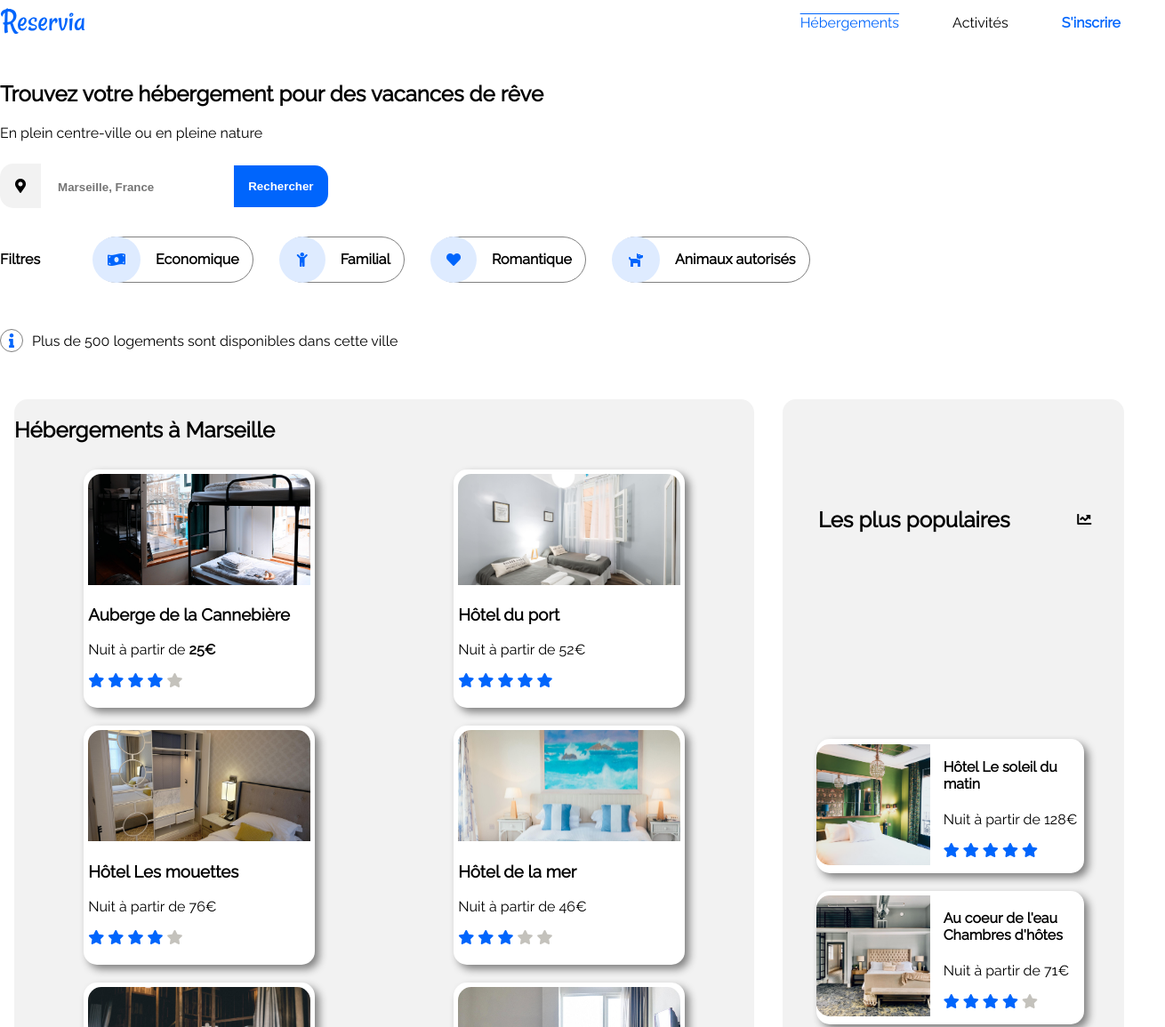
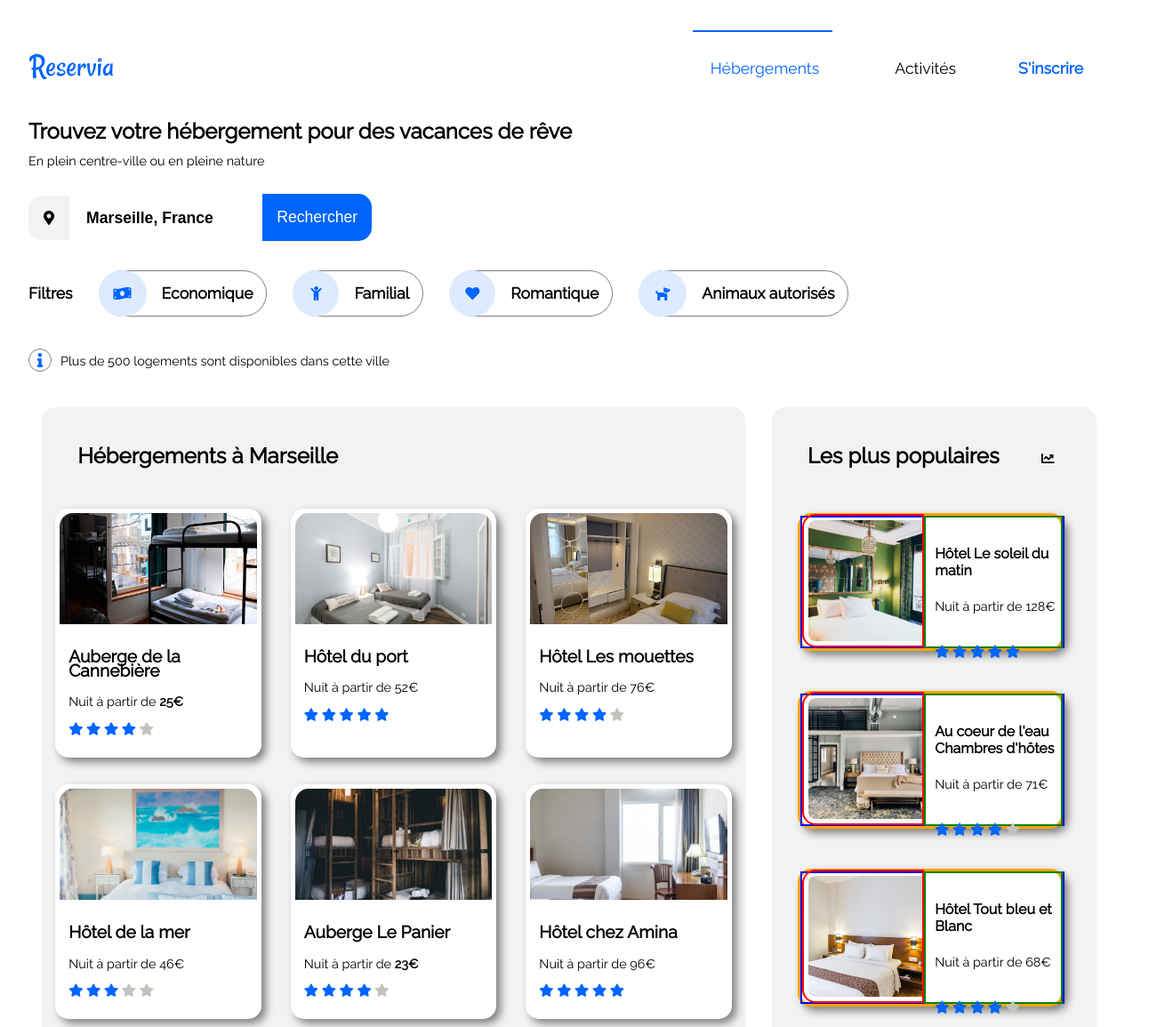
Before and after one commit to EmilieGDU/EmilieGendreau_2_02022021, a plain HTML site: page index.html in a window 1280 px wide. Shown: the top 1155 px of the page at 89% size, 1310 px wide, since content can reach past the window. Drawn offline with Linux system fonts and the light colour scheme.

Commit message:
CSS : Amélioration de la mise en page du <header> et du Bloc 1 (Recherche)

```diff
--- a/css/style.css
+++ b/css/style.css
@@ -8,8 +8,21 @@
 
 body {
     font-family: "Raleway", sans-serif;
-    margin: 0px;
-    padding: 0px;
+    width: 95%;
+    margin: auto;
+}
+
+h1, h2 {
+    font-size: 1.5rem;
+    font-weight: bold;
+}
+
+h3 {
+    font-size: 1.2rem;
+}
+
+p {
+    font-size: 0.9rem;
 }
 
 
@@ -65,22 +78,26 @@ a:hover {
     display: flex;
     justify-content: space-between;
     align-items: center;
+    margin-top: 50px;
 }
 
 #header ul {
     display: flex;
 }
 
-#header a {
-    margin-left: 40px;
+#header li {
+    margin-left: 70px;
+    font-size: 1.1rem;
 }
 
-#header a:last-child {
-    margin-right: 20px;
+#header li:last-child {
+    margin-right: 30px;
 }
 
 .accomodations {
-    text-decoration: overline;
+    /* text-decoration: overline; */
+    border-top: 2px solid #0065FC;
+    padding: 30px 15px 0px 20px;
 }
 
 /* ============================ */
@@ -92,11 +109,19 @@ a:hover {
 /* ---------------------------- */
 
 #search {
-    margin-top: 40px;
+    margin-top: 30px;
+}
+
+header h1 {
+    margin-bottom: 10px;
+}
+
+header p {
+    margin-top: 5px;
 }
 
 form {
-    margin-top: 25px;
+    margin-top: 30px;
 }
 
 #form {
@@ -114,9 +139,15 @@ form {
 #form input {
     display: inline-block;
     padding: 15px ;
+    color: black;
     font-weight: bold;
+    border: none;
+}
+
+input::placeholder {
     color: black;
-    border: none;
+    opacity: 1;
+    font-size: 1.1rem;
 }
 
 #form button {
@@ -124,7 +155,7 @@ form {
     padding: 16px;
     background-color:#0065FC;
     color: #FFFFFF;
-    font-weight: bold;
+    font-size: 1.1rem;
     border: none;
     border-radius: 0px 15px 15px 0px;
     position: relative;
@@ -138,15 +169,19 @@ form {
 
 #filters {
     display: flex;
+    align-items: baseline;
     flex-wrap: wrap;
     margin-top: 32px;
-    margin-bottom: 40px;
+    margin-bottom: 35px;
+}
+
+#filters p {
+    font-size: 1.1rem;
 }
 
 .filters {
     display: flex;
     flex-wrap: wrap;
-    margin-left: 30px;
 }
 
 .filter {
@@ -185,9 +220,10 @@ form {
     cursor: pointer;
 }
 
+
 .info {
     display: flex;
-    align-items: center;
+    align-items: baseline;
 }
 
 .info i {
@@ -197,7 +233,8 @@ form {
 }
 
 .info p {
-    margin-left: 10px;
+    margin: 0px 0px 0px 10px;
+    padding: 0px;
 }
 
 /* ---------------------------- */
@@ -215,7 +252,10 @@ form {
     border-radius: 15px;
     display: flex;
     flex-direction: column;
-    justify-content: space-around;
+}
+
+header h2 {
+    padding: 20px 0px 10px 40px;
 }
 
 #accomodations article.container {
@@ -226,16 +266,17 @@ div.city_accomodations {
     width: 100%;
     display: flex;
     flex-flow: row wrap;
-    justify-content: space-around;
+    justify-content: space-between;
+    align-items: space-between;
 }
 
 div.accomodation_card {
-    margin: 10px;
+    margin: 15px;
     padding: 5px;
     background-color: #FFFFFF;
     border-radius: 15px;
     box-shadow: 5px 5px 10px gray;
-    width: 30%;
+    width: 28%;
 }
 
 div.accomodation_card article {
@@ -250,48 +291,77 @@ div.accomodation_card img {
     border-radius: 15px 15px 0px 0px;
 }
 
+div.description_bottom {
+    margin: 0px;
+    padding: 5px 0px 5px 10px;
+    line-height: 1rem;
+}
+
+footer p {
+    padding: 20px 0px 30px 40px;
+}
 
 #accomodations aside {
     width: 30%;
 }
 
 aside header {
-    width: 80%;
+    width: 98%;
+    margin-bottom: 20px;
     display: flex;
     justify-content: space-between;
-    align-items: center;
-    margin-left: 40px;
+    align-items: baseline;
+}
+
+p.trend {
+    padding-right: 40px;
 }
 
 div.popular_accomodations {
     width: 98%;
     display: flex;
     flex-direction: column;
-    justify-content: space-around;
+    justify-content: space-between;
     align-items: center;
 }
 
 div.popular_card {
-    margin: 10px;
+    border: 3px solid orange;
+    margin: 0px 10px 45px 10px;
     background-color: #FFFFFF;
     border-radius: 15px;
     box-shadow: 5px 5px 10px gray;
-    width: 80%;
+    width: 82%;
 }
 
 div.popular_card article {
+    border: 2px solid blue;
     width: 100%;
+    height: 145px;
+    margin: 0px;
     display: flex;
     align-items: center;
-    flex-wrap: nowrap;
 }
 
 div.popular_card img {
+    border: 2px solid red;
     width: 128px;
     height: 136px;
+    margin: 0px;
+    padding: 5px 0px 5px 5px;
     object-fit: cover;
     border-radius: 15px 0px 0px 15px;
-    margin-right: 15px;
+}
+
+div.description_aside {
+    border: 2px solid green;
+    height: 130px;
+    margin: 0px;
+    padding: 10px 0px 5px 10px;
+}
+
+p.rating {
+    padding-top: 20px;
 }
 
 
@@ -308,6 +378,7 @@ div.popular_card img {
 .activities {
     display: flex;
     justify-content: space-around;
+    flex-wrap: wrap;
 }
 
 div[class*="column"] {
--- a/index.html
+++ b/index.html
@@ -112,6 +112,7 @@
 							<a href="#">
 								<article>
 									<div><img src="images/hebergements/2_large/1_H_Cannebiere.jpg" alt="Auberge de la Cannebière - Photo de la chambre" /></div>
+									<div class="description_bottom">
 										<h3>Auberge de la Cannebière</h3>
 										<p>Nuit à partir de <strong>25€</strong></p>
 										<p>
@@ -121,6 +122,7 @@
 											<i class="fas fa-star"></i>
 											<i class="fas fa-star gray"></i>
 										</p>
+									</div>
 								</article>
 							</a>
 						</div>
@@ -129,6 +131,7 @@
 							<a href="#">
 								<article>
 									<div><img src="images/hebergements/2_large/2_H_Port.jpg" alt="Hôtel du port - Photo de la chambre" /></div>
+									<div class="description_bottom">
 										<h3>Hôtel du port</h3>
 										<p>Nuit à partir de 52€</p>
 										<p>
@@ -138,6 +141,7 @@
 											<i class="fas fa-star"></i>
 											<i class="fas fa-star"></i>
 										</p>
+									</div>
 								</article>
 							</a>
 						</div>
@@ -146,6 +150,7 @@
 							<a href="#">
 								<article>
 									<div><img src="images/hebergements/2_large/3_H_Mouettes.jpg" alt="Hôtel Les mouettes - Photo de la chambre" /></div>
+									<div class="description_bottom">
 										<h3>Hôtel Les mouettes</h3>
 										<p>Nuit à partir de 76€</p>
 										<p>
@@ -155,6 +160,7 @@
 											<i class="fas fa-star"></i>
 											<i class="fas fa-star gray"></i>
 										</p>
+									</div>
 								</article>
 							</a>
 						</div>
@@ -163,6 +169,7 @@
 							<a href="#">
 								<article>
 									<div><img src="images/hebergements/2_large/4_H_Mer.jpg" alt="Hôtel de la mer - Photo de la chambre" /></div>
+									<div class="description_bottom">
 										<h3>Hôtel de la mer</h3>
 										<p>Nuit à partir de 46€</p>
 										<p>
@@ -172,6 +179,7 @@
 											<i class="fas fa-star gray"></i>
 											<i class="fas fa-star gray"></i>
 										</p>
+									</div>
 								</article>
 							</a>
 						</div>
@@ -180,6 +188,7 @@
 							<a href="#">
 								<article>
 									<div><img src="images/hebergements/2_large/5_H_Panier.jpg" alt="Auberge Le Panier - Photo de la chambre" /></div>
+									<div class="description_bottom">
 										<h3>Auberge Le Panier</h3>
 										<p>Nuit à partir de <strong>23€</strong></p>
 										<p>
@@ -189,6 +198,7 @@
 											<i class="fas fa-star"></i>
 											<i class="fas fa-star gray"></i>
 										</p>
+									</div>
 								</article>
 							</a>
 						</div>
@@ -197,6 +207,7 @@
 							<a href="#">
 								<article>
 									<div><img src="images/hebergements/2_large/6_H_Amina.jpg" alt="Hôtel chez Amina - Photo de la chambre" /></div>
+									<div class="description_bottom">
 										<h3>Hôtel chez Amina</h3>
 										<p>Nuit à partir de 96€</p>
 										<p>
@@ -206,6 +217,7 @@
 											<i class="fas fa-star"></i>
 											<i class="fas fa-star"></i>
 										</p>
+									</div>
 								</article>
 							</a>
 						</div>
@@ -222,7 +234,7 @@
                 <aside class="container">
                     <header>
                         <h2>Les plus populaires</h2>
-						<p><i class="fas fa-chart-line black"></i></p>
+						<p class="trend"><i class="fas fa-chart-line black"></i></p>
                     </header>
 
                     <div class="popular_accomodations">
@@ -232,10 +244,10 @@
 									<div>
 										<img src="images/hebergements/2_large/7_H_Soleil_Matin.jpg" alt="Hôtel Le soleil du matin - Photo de la chambre" />
 									</div>
-									<div>
+									<div class="description_aside">
 										<h4>Hôtel Le soleil du matin</h4>
 										<p>Nuit à partir de 128€</p>
-										<p>
+										<p class="rating">
 											<i class="fas fa-star"></i>
 											<i class="fas fa-star"></i>
 											<i class="fas fa-star"></i>
@@ -253,10 +265,10 @@
 									<div>
 										<img src="images/hebergements/2_large/8_H_Coeur_Eau.jpg" alt="Au coeur de l'eau Chambres d'hôtes - Photo de la chambre" />
 									</div>
-									<div>
+									<div class="description_aside">
 										<h4>Au coeur de l'eau Chambres d'hôtes</h4>
 										<p>Nuit à partir de 71€</p>
-										<p>
+										<p class="rating">
 											<i class="fas fa-star"></i>
 											<i class="fas fa-star"></i>
 											<i class="fas fa-star"></i>
@@ -274,10 +286,10 @@
 									<div>
 										<img src="images/hebergements/2_large/9_H_Bleu_Blanc.jpg" alt="Hôtel Tout bleu et Blanc - Photo de la chambre" />
 									</div>
-									<div>
+									<div class="description_aside">
 										<h4>Hôtel Tout bleu et Blanc</h4>
 										<p>Nuit à partir de 68€</p>
-										<p>
+										<p class="rating">
 											<i class="fas fa-star"></i>
 											<i class="fas fa-star"></i>
 											<i class="fas fa-star"></i>
```
Lines whose indentation alone changed are shown as unchanged.
